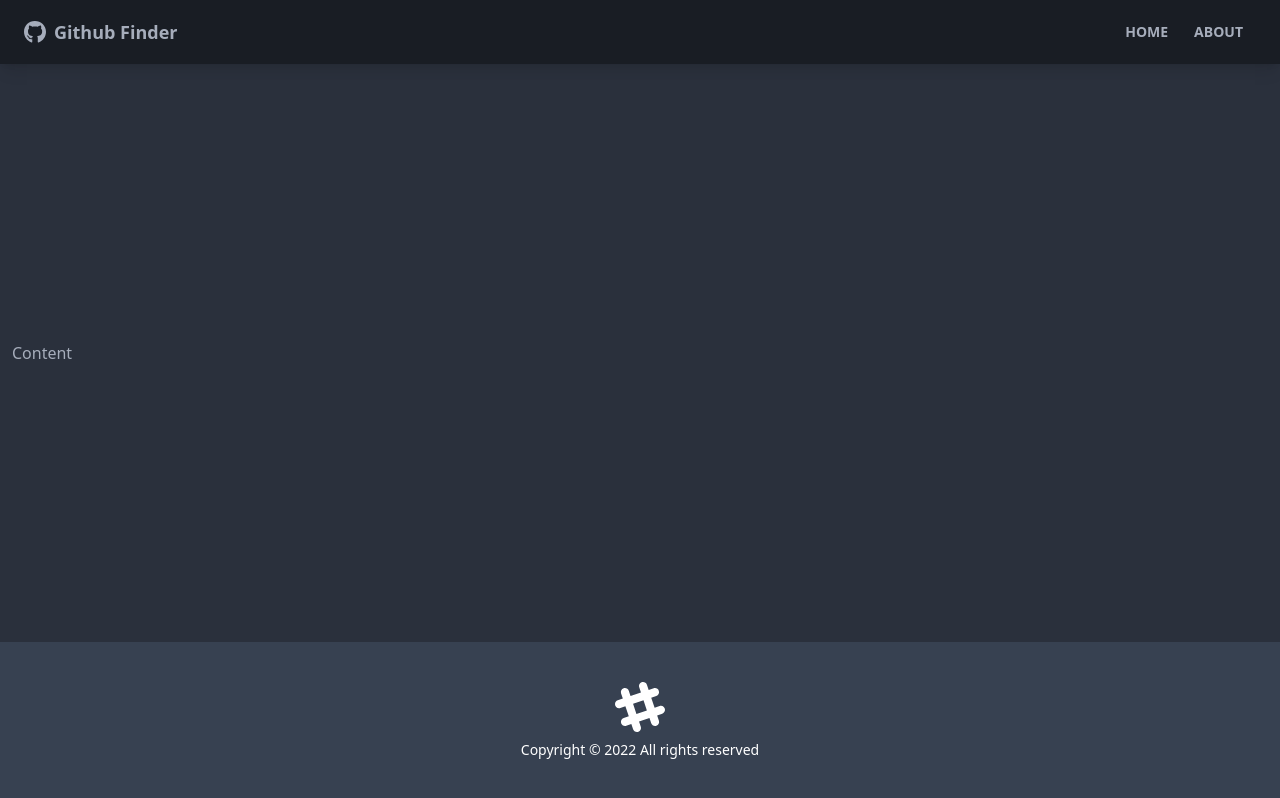
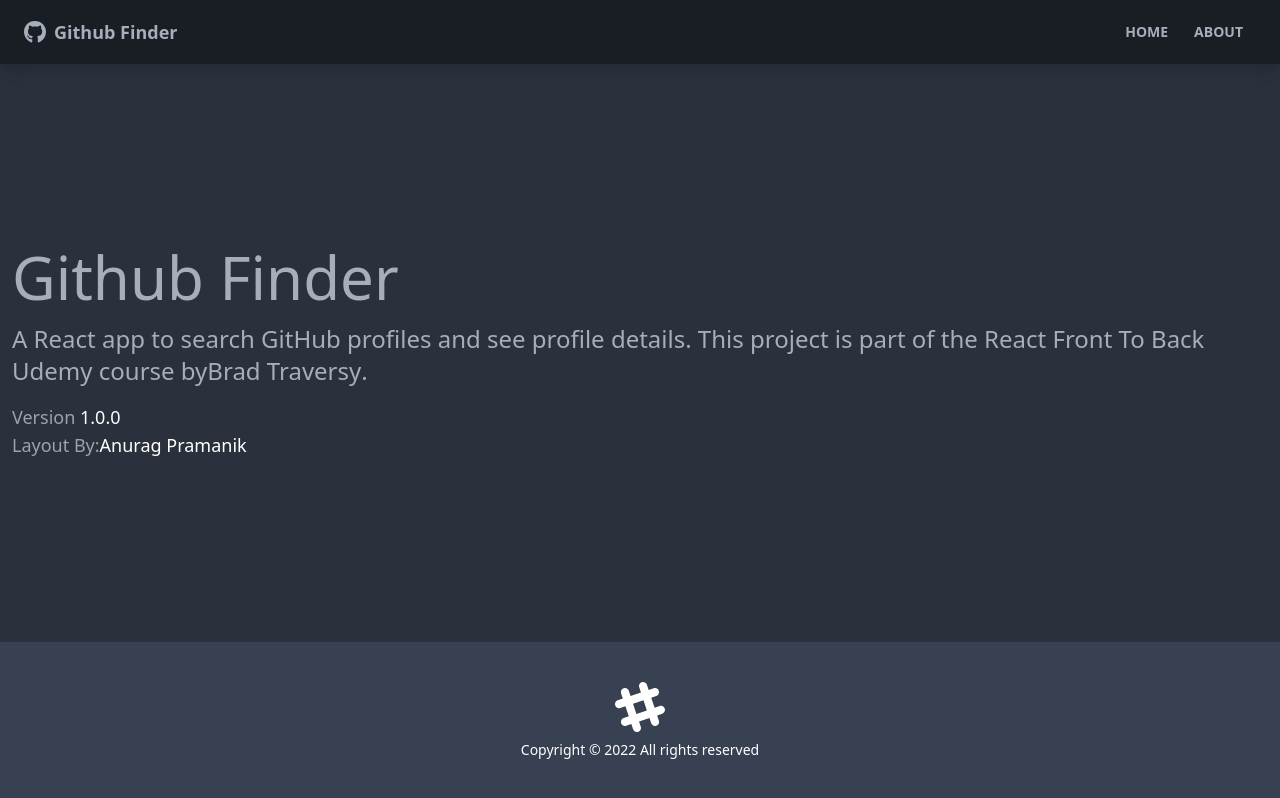
Before and after one commit to apicgg/github-finder, a React (Create React App) app: page /about in a window 1280 px wide. Built offline with nearby package versions, Linux system fonts and the light colour scheme.

Commit message:
add github api

```diff
--- a/src/App.jsx
+++ b/src/App.jsx
@@ -1,4 +1,7 @@
 import { BrowserRouter as Router, Route, Routes } from 'react-router-dom'
+import Home from './pages/Home'
+import About from './pages/About'
+import NotFound from './pages/NotFound'
 import Footer from './components/Footer'
 import Navbar from './components/layout/Navbar'
 
@@ -7,7 +10,14 @@ function App() {
     <Router>
       <div className='flex flex-col justify-between h-screen'>
         <Navbar />
-        <main className='container mx-auto px-3 pb-12'>Content</main>
+        <main className='container mx-auto px-3 pb-12'>
+          <Routes>
+            <Route path='/' element={<Home />} />
+            <Route path='/about' element={<About />} />
+            <Route path='/notfound' element={<NotFound />} />
+            <Route path='/*' element={<NotFound />} />
+          </Routes>
+        </main>
         <Footer />
       </div>
     </Router>
--- /dev/null
+++ b/src/components/users/UserResults.jsx
@@ -0,0 +1,37 @@
+import { useEffect, useState } from 'react'
+
+function UserResults() {
+  const [users, setUsers] = useState([])
+  const [loading, setLoading] = useState(true)
+
+  useEffect(() => {
+    fetchUsers()
+  }, [])
+
+  const fetchUsers = async () => {
+    const response = await fetch(`${process.env.REACT_APP_GITHUB_URL}/users`, {
+      headers: {
+        Authorization: `token ${process.env.REACT_APP_GITHUB_TOKEN}`,
+      },
+    })
+
+    const data = await response.json()
+
+    setUsers(data)
+    setLoading(false)
+  }
+
+  if (!loading) {
+    return (
+      <div className='grid grid-cols-1 gap-8 xl:grid-cols-4 lg:grid-cols-3 md:grid-cols-2'>
+        {users.map((user) => (
+          <h3>{user.login}</h3>
+        ))}
+      </div>
+    )
+  } else {
+    return <h3>Loading....</h3>
+  }
+}
+
+export default UserResults
--- a/src/pages/About.jsx
+++ b/src/pages/About.jsx
@@ -0,0 +1,31 @@
+function About() {
+  return (
+    <>
+      <h1 className='text-6xl mb-4'>Github Finder</h1>
+      <p className='mb-4 text-2xl font-light'>
+        A React app to search GitHub profiles and see profile details. This
+        project is part of the
+        <a href='https://www.udemy.com/course/modern-react-front-to-back/'>
+          {' '}
+          React Front To Back
+        </a>{' '}
+        Udemy course by
+        <strong>
+          <a href='https://traversymedia.com'>Brad Traversy</a>
+        </strong>
+        .
+      </p>
+      <p className='text-lg text-gray-400'>
+        Version <span className='text-white'>1.0.0</span>
+      </p>
+      <p className='text-lg text-gray-400'>
+        Layout By:
+        <a className='text-white' href='https://twitter.com/titas_p'>
+          Anurag Pramanik
+        </a>
+      </p>
+    </>
+  )
+}
+
+export default About
--- a/src/pages/Home.jsx
+++ b/src/pages/Home.jsx
@@ -0,0 +1,11 @@
+import UserResults from '../components/users/UserResults'
+
+function Home() {
+  return (
+    <>
+      <UserResults />
+    </>
+  )
+}
+
+export default Home
--- a/src/pages/NotFound.jsx
+++ b/src/pages/NotFound.jsx
@@ -0,0 +1,21 @@
+import { FaHome } from 'react-icons/fa'
+import { Link } from 'react-router-dom'
+
+function NotFound() {
+  return (
+    <div className='hero'>
+      <div className='text-center hero-content'>
+        <div className='max-w-lg'>
+          <h1 className='text-8xl font-bold mb-8'>Oops!</h1>
+          <p className='text-5xl mb-8'>404 - Page not found!</p>
+          <Link to='/' className='btn btn-primary btn-lg'>
+            <FaHome className='mr-2' />
+            Back To Home
+          </Link>
+        </div>
+      </div>
+    </div>
+  )
+}
+
+export default NotFound
```
Also changed, not shown: 1 other file (tests, documents, lock files or other folders).
